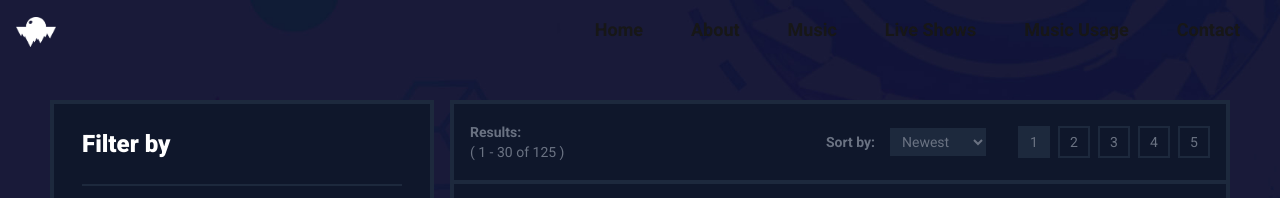
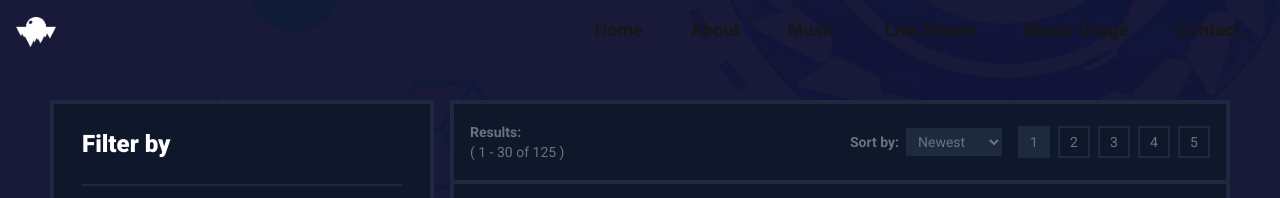
Before and after one commit to TroyKurniawan/similaroutskirts-website-v1.1, a Next.js app: page /music in a window 1280 px wide. Shown: the top 198 px of the page. Built offline with nearby package versions, Linux system fonts and the light colour scheme; grey boxes are pictures that could not be loaded.

Commit message:
Adjusted spacing in Music's SearchResults sort/page options.

```diff
--- a/src/app/music/searchresults.tsx
+++ b/src/app/music/searchresults.tsx
@@ -153,9 +153,9 @@ function SearchResults({
           {entryCount === 0 && <p>No results found.</p>}
         </div>
 
-        <div className="flex space-x-8 place-items-center">
+        <div className="flex space-x-4 place-items-center">
           {/* Sort */}
-          <div className="flex place-items-center text-gray-500 space-x-2">
+          <div className="flex place-items-center text-gray-500">
             <b className="w-14">Sort by:</b>
             <select
               id="sort-menu"
```
